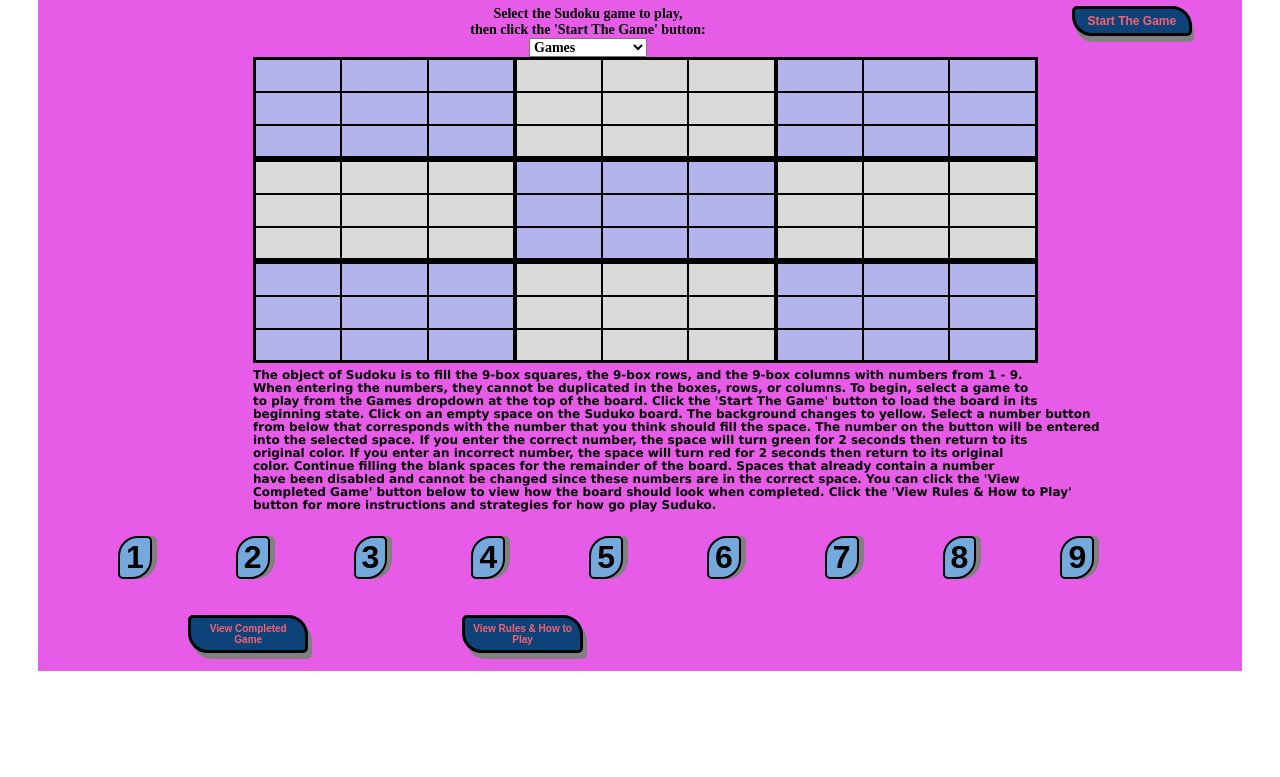
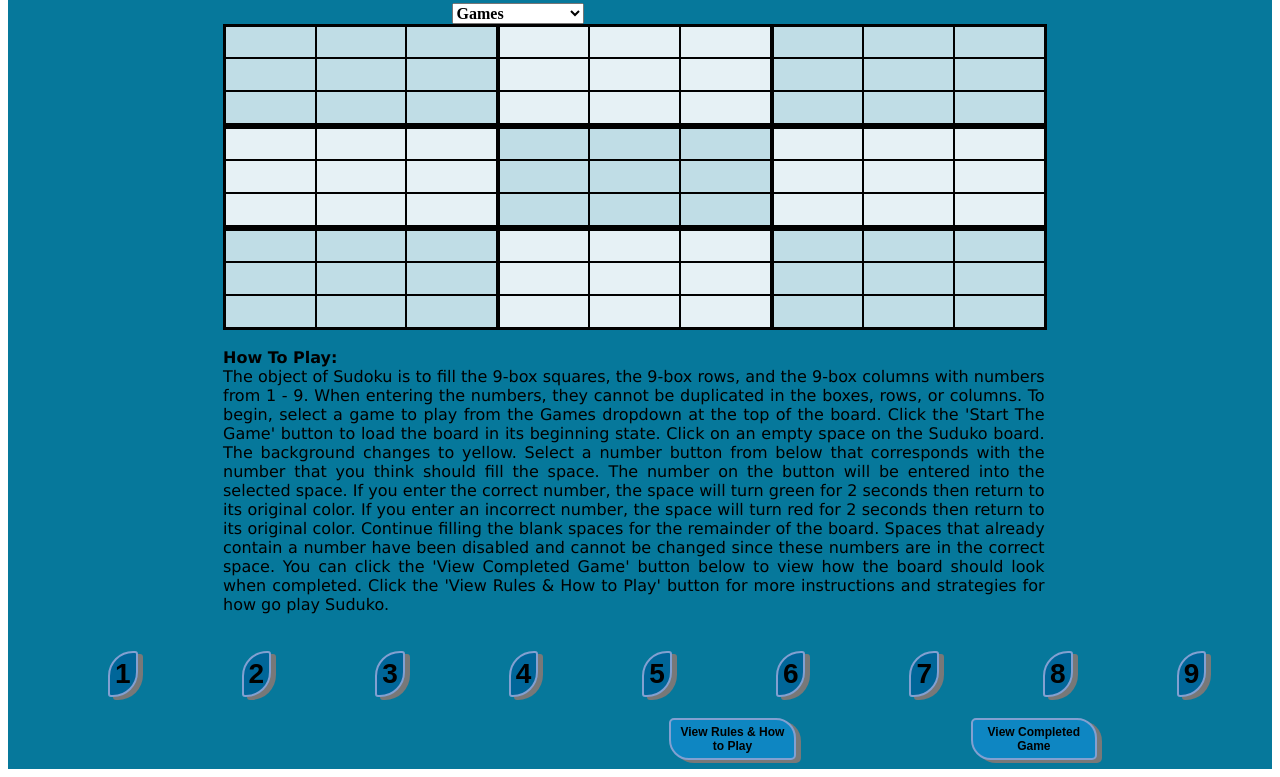
Before and after one commit to simplypstar/Milestone-Game-Project-sass, a website: page index.html in a window 1280 px wide. Shown: the part 170-947 px from the top of the page. Before the commit the page ends 861 px from the top, so only its background shows below. Drawn offline with nearby package versions, Linux system fonts and the light colour scheme.

Commit message:
added SCSS styling & styling sheets

```diff
--- a/index.html
+++ b/index.html
@@ -5,7 +5,7 @@
         <meta http-equiv="X-UA-Compatible" content="IE=edge">
         <meta name="viewport" content="width=device-width, initial-scale=1.0">
         <title>Milestone Game Project1 - Suduko Game</title>
-        <link rel="stylesheet" href="./assets/scripts.css"/>
+        <link rel="stylesheet" href="./css/scripts.css"/>
         <script src="./assets/index.js" defer></script>
         <!-- Script source from w3Schools (https://www.w3schools.com/jquery/tryit.asp?filename=tryjquery_event_click ) -->
         <script src="https://ajax.googleapis.com/ajax/libs/jquery/3.6.4/jquery.min.js"></script>
@@ -18,7 +18,7 @@
         <button class="startButton" onclick="startGame()">Start The Game</button>
         <div class="gameSelect">
             <form>
-                Select the Sudoku game to play,<br> then click the 'Start The Game' button:
+                <h2>Select a Sudoku game to play,<br> then click the 'Start The Game' button:</h2>
                     <select id="selectGame">
                         <option>Games</option>
                         <option>Sudoku Game 1</option>
@@ -302,22 +302,11 @@
                 <div class="position-9">
                     <input type="number" id="bottom_right_position9" value="">
                 </div>
-
             </div>
         </div>
-
-        <p>The object of Sudoku is to fill the 9-box squares, the 9-box rows, and the 9-box columns with numbers from 1 - 9.</p>
-        <p>When entering the numbers, they cannot be duplicated in the boxes, rows, or columns. To begin, select a game to</p>
-        <p>to play from the Games dropdown at the top of the board. Click the 'Start The Game' button to load the board in its</p>
-        <p>beginning state. Click on an empty space on the Suduko board. The background changes to yellow. Select a number button</p>
-        <p>from below that corresponds with the number that you think should fill the space. The number on the button will be entered</p>
-        <p>into the selected space. If you enter the correct number, the space will turn green for 2 seconds then return to its</p>
-        <p>original color. If you enter an incorrect number, the space will turn red for 2 seconds then return to its original</p>
-        <p>color. Continue filling the blank spaces for the remainder of the board. Spaces that already contain a number</p>
-        <p>have been disabled and cannot be changed since these numbers are in the correct space. You can click the 'View</p>
-        <p>Completed Game' button below to view how the board should look when completed. Click the 'View Rules & How to Play'</p>
-        <p>button for more instructions and strategies for how go play Suduko.</p>
-
+        <br>
+        <div class="howtoplay"><strong>How To Play: </strong><br>The object of Sudoku is to fill the 9-box squares, the 9-box rows, and the 9-box columns with numbers from 1 - 9. When entering the numbers, they cannot be duplicated in the boxes, rows, or columns. To begin, select a game to play from the Games dropdown at the top of the board. Click the 'Start The Game' button to load the board in its beginning state. Click on an empty space on the Suduko board. The background changes to yellow. Select a number button from below that corresponds with the number that you think should fill the space. The number on the button will be entered into the selected space. If you enter the correct number, the space will turn green for 2 seconds then return to its original color. If you enter an incorrect number, the space will turn red for 2 seconds then return to its original color. Continue filling the blank spaces for the remainder of the board. Spaces that already contain a number have been disabled and cannot be changed since these numbers are in the correct space. You can click the 'View Completed Game' button below to view how the board should look when completed. Click the 'View Rules & How to Play' button for more instructions and strategies for how go play Suduko.
+        </div>
         <br>
 
         <div class="bottom-buttons">
--- a/scss/_btnConfig.scss
+++ b/scss/_btnConfig.scss
@@ -1,13 +1,14 @@
-@use "utilities";
-@use "config";
+// @use "utilities";
+@import "config";
 
 %allbtn {
     border: 2px solid rgb(130, 160, 209);
     font-weight: bolder;
     text-align: center;
+    color: $buttonfontcolor;
     cursor: pointer;
     text-decoration: none;
-    box-shadow: 5px 0px #787878;
+    box-shadow: 5px 3px #787878;
 
     &:hover {
         transform: scale(80%);
@@ -15,31 +16,32 @@
     }
 
     &:active {
-        background-color: #f86170;
-        box-shadow: 10px 5px 5px red;
+        background-color: #f97b88;
+        box-shadow: 2px 1px 1px red;
         transform: translateY(2px);
     }
 }
 
 %gamebtn {
     @extend %allbtn;
-    background-color: #005682;   //$gamebutton;
+    background-color: $gamebutton;
     width: 10%;
     padding: 5px;
     font-size: 12px;
-    color: #f86170;
+    color: $buttonfontcolor;
     border-radius: 5px 20px;
     float: right;
-    margin-right: 50px;
+    margin-right: 175px;
+    margin-top: -15px;
 }
 
 %numbbtn {
     @extend %allbtn;
     display: grid;
     display: inline-block;
-    grid-template-columns: repeat(6, 1fr);
-    background-color: #267ca8;
-    font-size: 32px;
-    border-radius: 20px 5px;
-    margin-left: 80px;
+    background-color: $numbbutton;
+    font-size: 28px;
+    border-radius: 25px 3px;
+    margin-left: 100px;
+    padding: 5px;
 }
--- a/scss/_config.scss
+++ b/scss/_config.scss
@@ -1,6 +1,9 @@
-$font-stack: "Rokkitt", "Times New Roman", Times, serif;
+$font-stack: "Rokkitt", "Times New Roman", "Times", "serif";
+$pfont-stack: 'Lucida Sans', 'Lucida Sans Regular', 'Lucida Grande', 'Lucida Sans Unicode', 'Geneva', 'Verdana', 'sans-serif';
+$input-font-stack: "Lucida Console", "Courier", "monospace";
 $light-color: #bbccee;
-$primary-color: #990066;
+$primary-color: #06789b;
 $secondary-color: #7fb2cc;
-$numbbuttn: #267ca8;
-$gamebutton: #005682
+$numbbutton: #006699;
+$buttonfontcolor: #000000;
+$gamebutton: #0e86c2
--- a/scss/scripts.scss
+++ b/scss/scripts.scss
@@ -1,52 +1,53 @@
-@use "btnConfig";
-@use "utilities";
-@use "config";
+@import "btnConfig";
+// @use "utilities";
+@import "config";
 
 
 /* Cascading Style Sheet   */
 
 h1 {
-    font-family: "Rokkitt", "Times New Roman", Times, serif;
-    font-weight: bolder;
+    font-family: $font-stack;
+    font-weight: bold;
     font-style: italic;
     text-align: center;
-    color: rgb(241, 212, 133);
+    font-Size: 30px;
+    color: rgb(205, 161, 38);
+    line-height: 10px;
 }
 
 h2 {
-    font-family: "Rokkitt", "Times New Roman", Times, serif;
+    font-family: $font-stack;
     font-size: 16px;
-    font-weight: bolder;
+    font-weight: bold;
     text-align: center;
     line-height: 20px;
 }
 
 .pageContent {
-    align-items: center;
-    margin: 20px 30px 20px 30px;
-    background-color: #990066;
+    background-color: $primary-color;
     min-width: 1080px;
     min-height: 750px;
     max-height: 1920px;
-    align-content: center;
 }
 
+// Dropdown to select between games 1 - 4
 .gameSelect {
     display: flex;
-    font-family: "Rokkitt", "Times New Roman", Times, serif;
-    font-size: 14px;
+    font-family: $font-stack;
+    font-size: 16px;
     font-weight: bolder;
     text-align: center;
     width: 350px;
     border: 5px;
     margin: 0 auto auto 375px;
+
+    select {
+        font-family: $font-stack;
+        font-size: 16px;
+        font-weight: bolder;
+    }
 }
 
-.gameSelect select {
-    font-family: "Rokkitt", "Times New Roman", Times, serif;
-    font-size: 14px;
-    font-weight: bolder;
-}
 
 /* Configure the Grid layout for the Suduko board */
 /* The board is comprised of 9 columns, 9 rows, and 81 small boxes */
@@ -69,7 +70,7 @@ h2 {
     width: 100%;
  }
 
-/*Add grid lines inside each grid box */
+ /* Add grid lines inside each grid box */
  .col > * {
     border: 1px solid black;
     }
@@ -78,7 +79,7 @@ border: 1px solid black;
 input {
     text-align: center;
     border: 2px;
-font-family: "Lucida Console", Courier, monospace;
+    font-family: $input-font-stack;
     font-size: 20px;
     font-weight: bold;
     height: 25px;
@@ -87,7 +88,7 @@ margin: 0;
     background: transparent;
 }
 
-/* Changes the background of a selected input field to yellow */
+/* Change the background of a selected input field to yellow */
 input:focus {
     background-color: rgb(248, 248, 73);
 }
@@ -102,22 +103,28 @@ background-color: rgb(248, 248, 73);
 /* Set the bsckground color for the grids */
 #top_left_grid, #top_right_grid, #middle_center_grid,
 #bottom_left_grid, #bottom_right_grid {
-    background-color:rgb(180, 180, 236);
+    background-color: #c0dde6;
 }
 
 /* Set the bsckground color for the grids */
 #top_center_grid, #middle_left_grid, #middle_right_grid, #bottom_center_grid {
-    background-color:rgb(217, 217, 216);
+    background-color: #e6f1f5;
 }
 
-/* Set thee font formatting got the 'p' elements */
-p {
-    font-family: 'Lucida Sans', 'Lucida Sans Regular', 'Lucida Grande', 'Lucida Sans Unicode', Geneva, Verdana, sans-serif;
-    font-size: 12px;
-    line-height: 1px;
+
+// Set the howtoplay text-box to wrap the contained text and
+// maintain the. Also set the text box to have the same width as
+// the game board with support for popular browsers
+.howtoplay {     // [type="text"]
+    white-space: pre-wrap; // CSS3
+    white-space: -moz-pre-wrap;  // Firefox
+    white-space: -o-pre-wrap; // Opera 7
+    word-wrap: break-word; // I.E.
     margin-left: 215px;
-    font-weight: bold;
-
+    font-family: $pfont-stack;
+    width: 65%;
+    text-align: justify;
+    font-size: 16px;
 }
 
 /* Buttons at the bottom of the game window used to fill the blank spaces on the board */
@@ -126,42 +133,8 @@ p {
 }
 
 /* The StartButton button runs the StartGame function which loads the form in the initial or start state */
-.startButton {
+.startButton, .viewGameBoard, .viewRules {
     @extend %gamebtn;
-}
-
-/* The viewGameBoard button runs the StartGame function which loads the form in the initial or start state */
-.viewGameBoard {
-    background-color: rgb(14, 67, 121);
-    width: 10%;
-    border: 3px solid black;
-    text-align: center;
-    padding: 5px;
-    font-size: 10px;
-    font-weight: bolder;
-    color: #f86170;
-    cursor: pointer;
-    border-radius: 5px 20px;
-    box-shadow: 4px 6px #818080;
-    text-decoration: none;
-    margin-left: 150px;
-}
-
-/* The viewRules button opens a .pdf file that contains the rules and how to play Suduko */
-.viewRules {
-    background-color: rgb(14, 67, 121);
-    width: 10%;
-    border: 3px solid black;
-    text-align: center;
-    padding: 5px;
-    font-size: 10px;
-    font-weight: bolder;
-    color: #f86170;
-    cursor: pointer;
-    border-radius: 5px 20px;
-    box-shadow: 4px 6px #818080;
-    text-decoration: none;
-    margin-left: 150px;
 }
 
 /* Added animation to the buttons */
```
Also changed, not shown: README.md, assets/scripts.css (deleted), css/scripts.css, 1 other file. Lines whose indentation alone changed are shown as unchanged.
